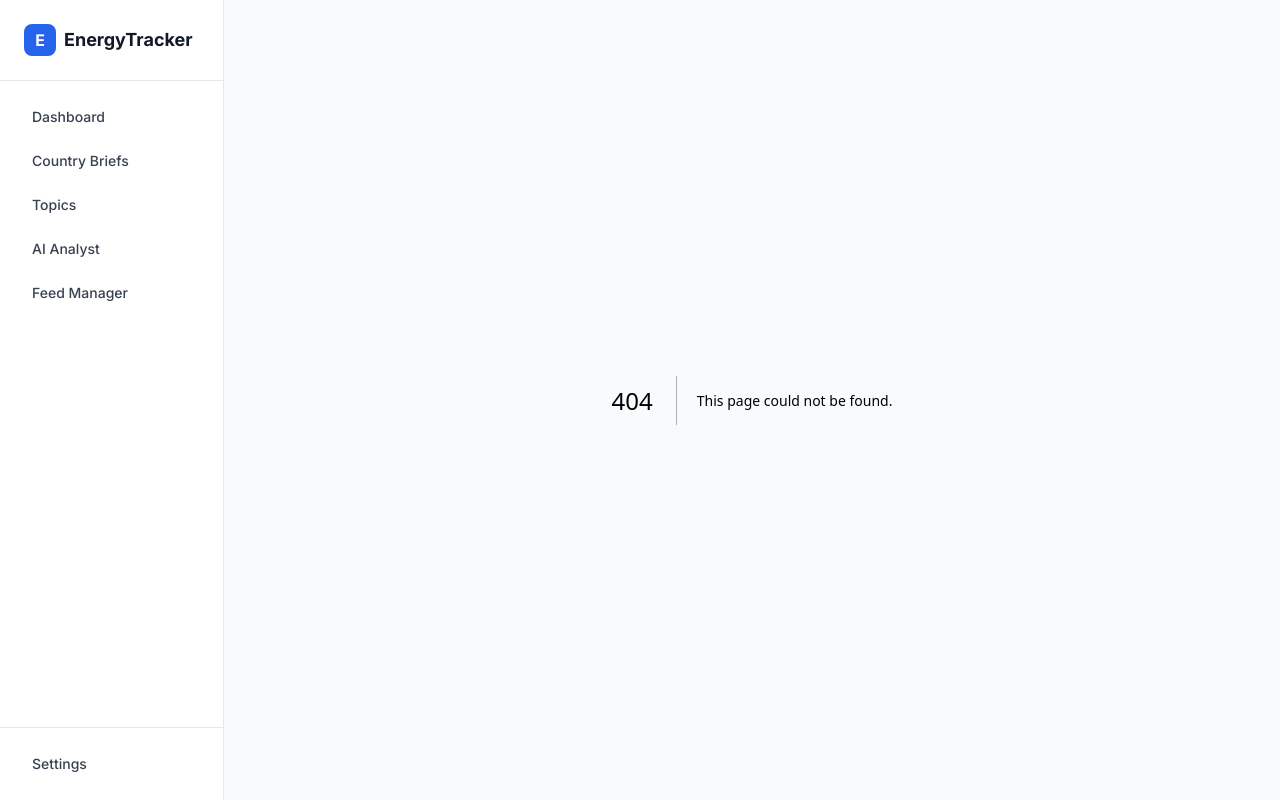
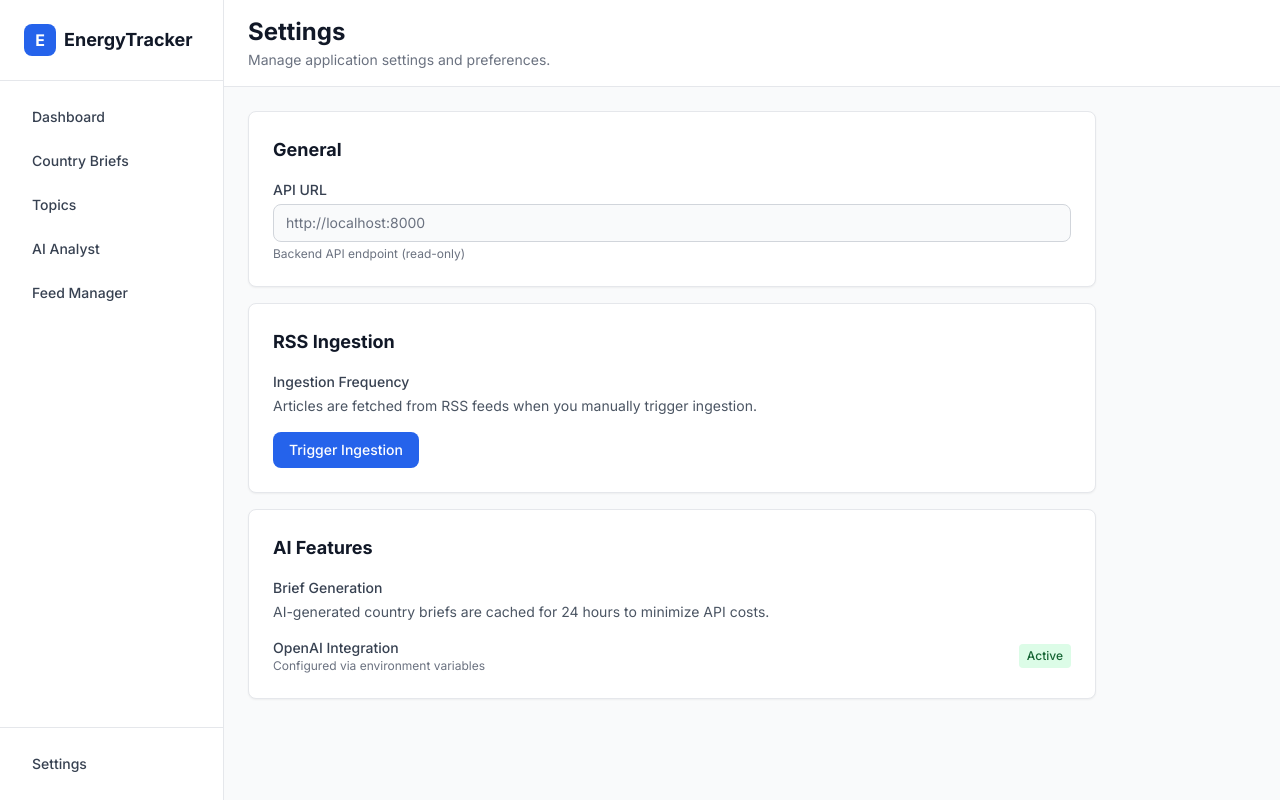
Before and after one commit to alexanderkelham-droid/Modo-RSS-APP, a Next.js app in the folder frontend/: page /settings in a window 1280 px wide. Before the commit this address had no page. Built offline with nearby package versions, Linux system fonts and the light colour scheme.

Commit message:
Add Settings page

```diff
--- /dev/null
+++ b/frontend/app/settings/page.tsx
@@ -0,0 +1,88 @@
+'use client'
+
+export default function SettingsPage() {
+  return (
+    <div className="h-full overflow-auto">
+      {/* Header */}
+      <div className="bg-white border-b border-gray-200 px-6 py-4">
+        <div>
+          <h1 className="text-2xl font-bold text-gray-900">Settings</h1>
+          <p className="text-gray-500 text-sm mt-0.5">
+            Manage application settings and preferences.
+          </p>
+        </div>
+      </div>
+
+      {/* Settings Content */}
+      <div className="p-6 max-w-4xl">
+        {/* General Settings */}
+        <div className="bg-white rounded-lg shadow-sm border border-gray-200 p-6 mb-4">
+          <h2 className="text-lg font-bold text-gray-900 mb-4">General</h2>
+          <div className="space-y-4">
+            <div>
+              <label className="block text-sm font-medium text-gray-700 mb-1">
+                API URL
+              </label>
+              <input
+                type="text"
+                value={process.env.NEXT_PUBLIC_API_URL}
+                disabled
+                className="w-full px-3 py-2 border border-gray-300 rounded-lg bg-gray-50 text-gray-500 text-sm"
+              />
+              <p className="text-xs text-gray-500 mt-1">Backend API endpoint (read-only)</p>
+            </div>
+          </div>
+        </div>
+
+        {/* Ingestion Settings */}
+        <div className="bg-white rounded-lg shadow-sm border border-gray-200 p-6 mb-4">
+          <h2 className="text-lg font-bold text-gray-900 mb-4">RSS Ingestion</h2>
+          <div className="space-y-4">
+            <div>
+              <label className="block text-sm font-medium text-gray-700 mb-1">
+                Ingestion Frequency
+              </label>
+              <p className="text-sm text-gray-600">
+                Articles are fetched from RSS feeds when you manually trigger ingestion.
+              </p>
+            </div>
+            <div>
+              <a
+                href={`${process.env.NEXT_PUBLIC_API_URL}/docs`}
+                target="_blank"
+                rel="noopener noreferrer"
+                className="inline-flex px-4 py-2 bg-blue-600 text-white rounded-lg hover:bg-blue-700 text-sm font-medium"
+              >
+                Trigger Ingestion
+              </a>
+            </div>
+          </div>
+        </div>
+
+        {/* AI Settings */}
+        <div className="bg-white rounded-lg shadow-sm border border-gray-200 p-6">
+          <h2 className="text-lg font-bold text-gray-900 mb-4">AI Features</h2>
+          <div className="space-y-4">
+            <div>
+              <label className="block text-sm font-medium text-gray-700 mb-1">
+                Brief Generation
+              </label>
+              <p className="text-sm text-gray-600">
+                AI-generated country briefs are cached for 24 hours to minimize API costs.
+              </p>
+            </div>
+            <div className="flex items-center justify-between">
+              <div>
+                <p className="text-sm font-medium text-gray-700">OpenAI Integration</p>
+                <p className="text-xs text-gray-500">Configured via environment variables</p>
+              </div>
+              <span className="inline-flex px-2 py-1 text-xs font-medium bg-green-100 text-green-800 rounded">
+                Active
+              </span>
+            </div>
+          </div>
+        </div>
+      </div>
+    </div>
+  )
+}
```
